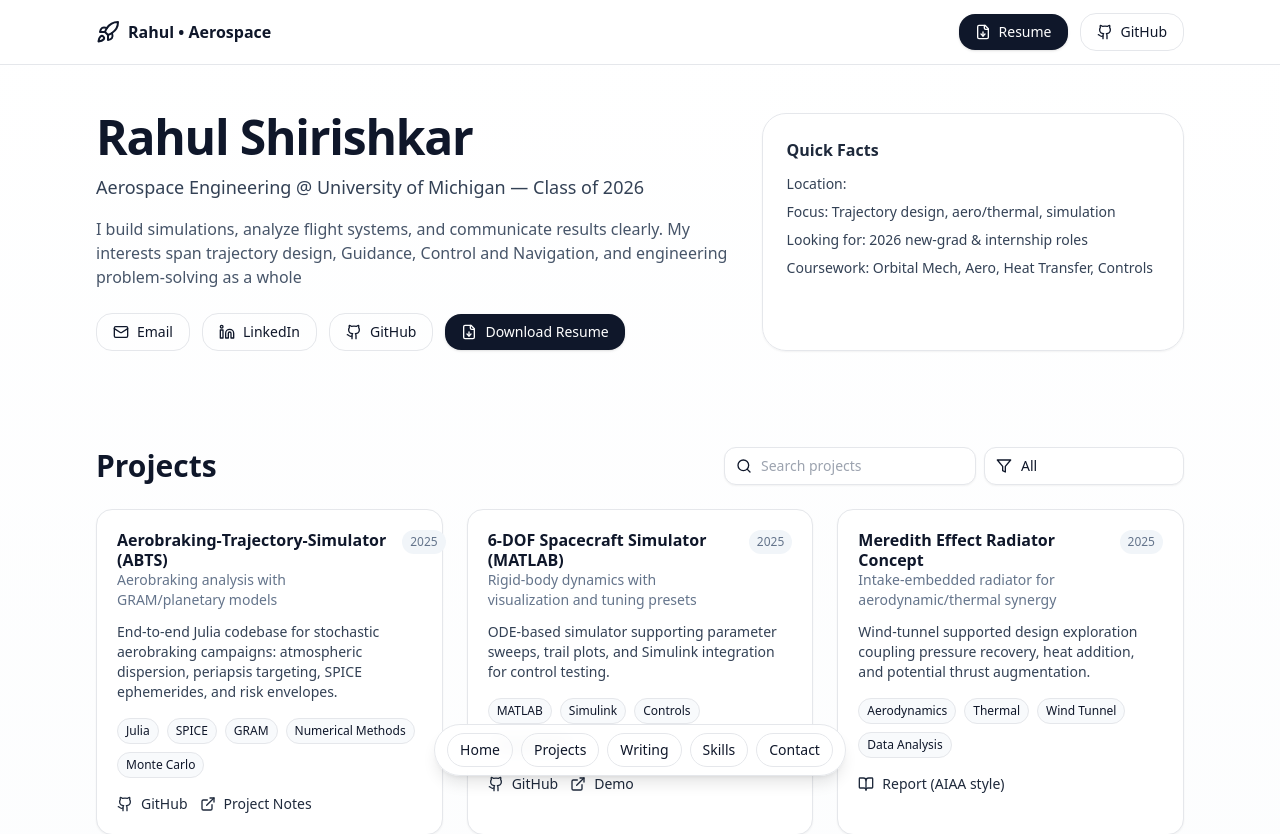
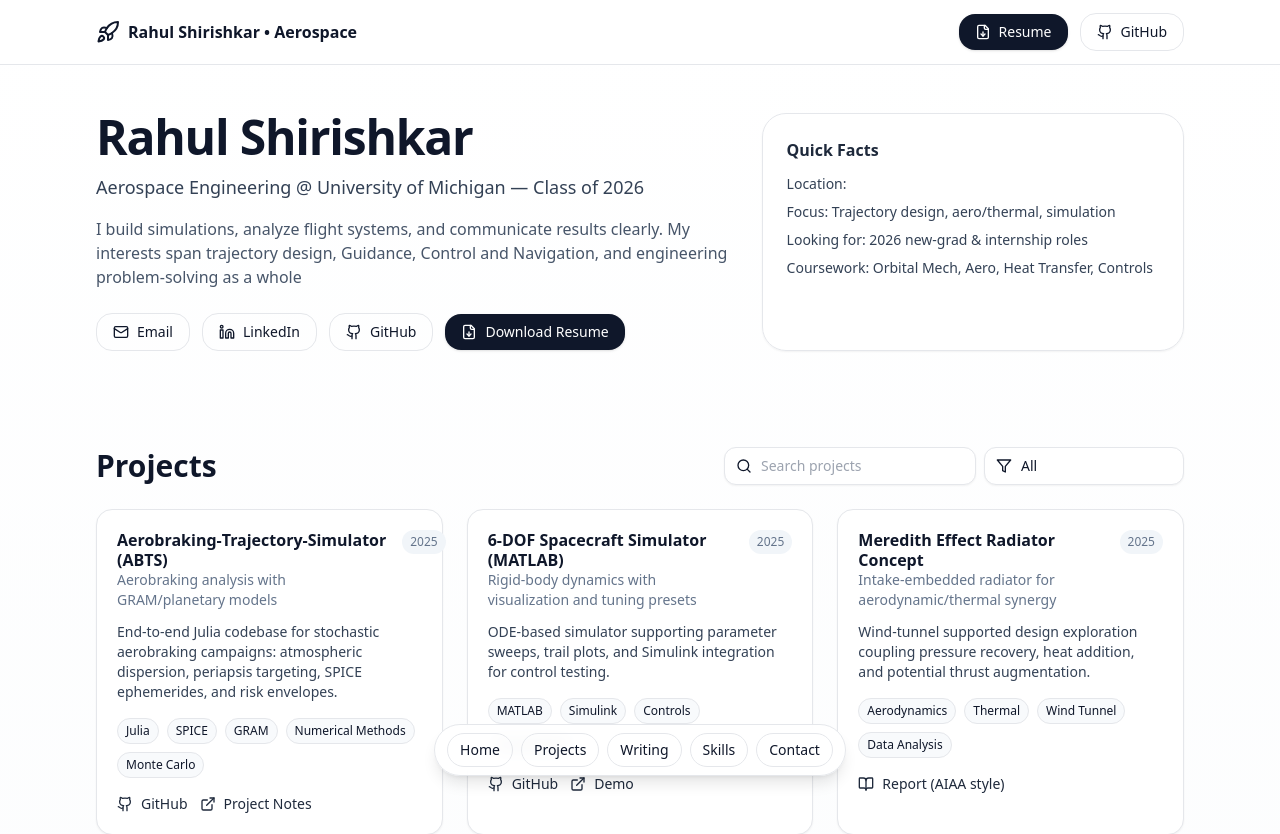
Before and after one commit to rshirish25/rahul-shirishkar-portfolio, a React (Vite) app: page / in a window 1280 px wide. Shown: the top 834 px of the page. Built offline with nearby package versions, Linux system fonts and the light colour scheme.

Commit message:
Fix Header

```diff
--- a/src/Portfolio.jsx
+++ b/src/Portfolio.jsx
@@ -384,7 +384,7 @@
       <div className="max-w-6xl mx-auto px-4 sm:px-6 lg:px-8 h-16 flex items-center justify-between">
         <div className="flex items-center gap-2">
           <Rocket className="" />
-          <span className="font-semibold">Rahul • Aerospace</span>
+          <span className="font-semibold">Rahul Shirishkar • Aerospace</span>
         </div>
         <div className="hidden sm:flex items-center gap-3">
           <a
```
